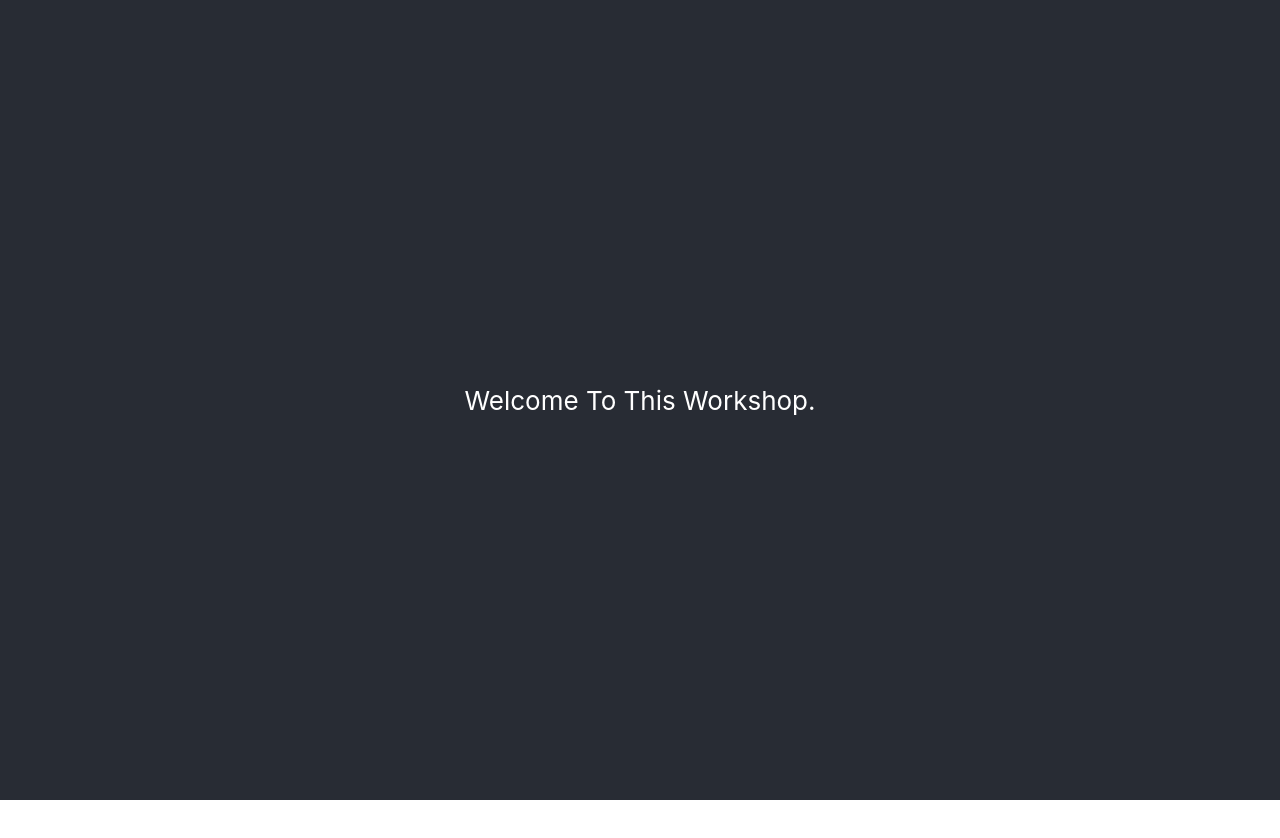
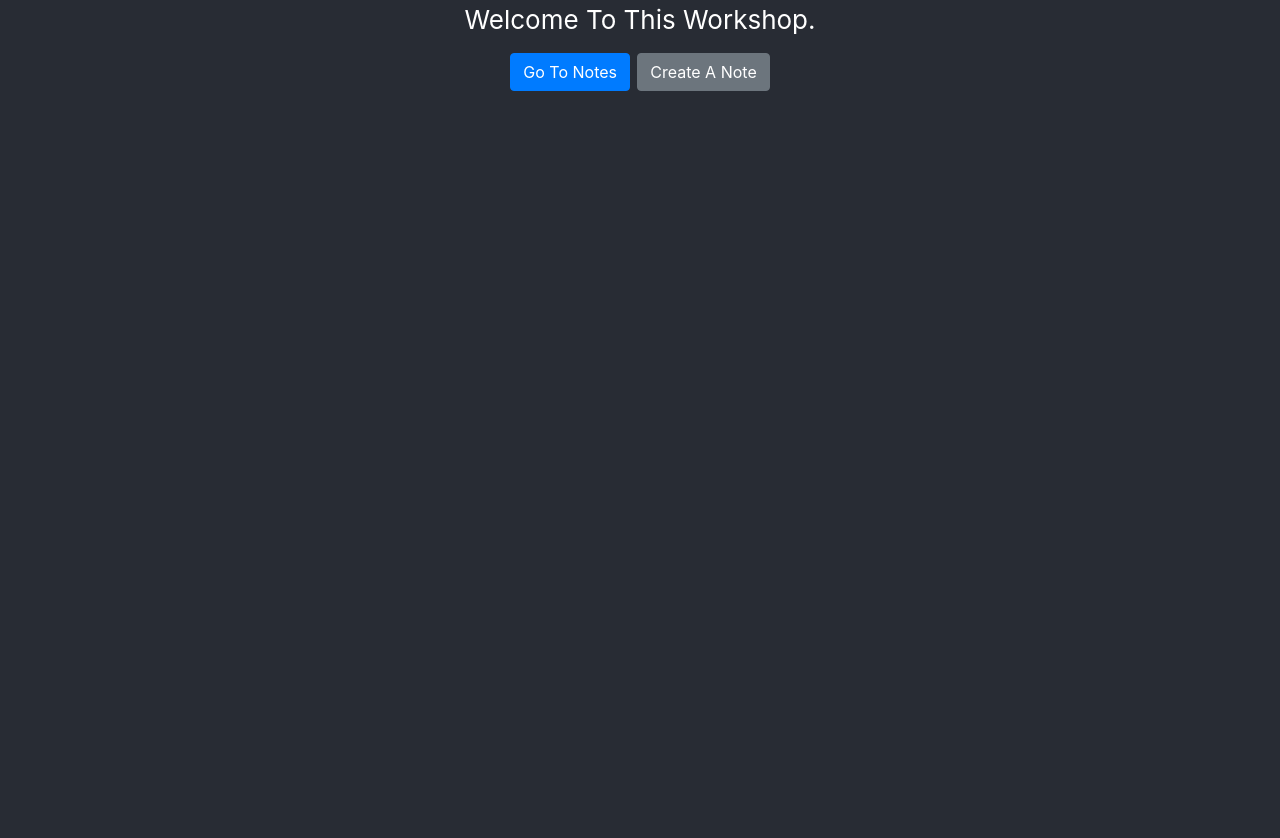
Before and after one commit to taovc/Workshop-React-Notebook, a React (Create React App) app in the folder my-app/: page / in a window 1280 px wide. Shown: the top 838 px of the page. Before the commit the page ends 800 px from the top, so only its background shows below. Built offline with nearby package versions, Linux system fonts and the light colour scheme; the HTML template or start-up script is replaced by a standard one.

Commit message:
[update] v3.0.0

```diff
--- a/my-app/package.json
+++ b/my-app/package.json
@@ -11,6 +11,7 @@
     "@types/react": "^18.0.26",
     "@types/react-dom": "^18.0.10",
     "react": "^18.2.0",
+    "react-bootstrap": "^2.7.0",
     "react-dom": "^18.2.0",
     "react-router-dom": "^6.6.2",
     "react-scripts": "5.0.1",
--- a/my-app/src/App.tsx
+++ b/my-app/src/App.tsx
@@ -1,5 +1,4 @@
 import { BrowserRouter as Router, Routes, Route } from "react-router-dom";
-
 import Home from "./components/Home";
 
 function App() {
@@ -7,6 +6,8 @@ function App() {
     <Router>
       <Routes>
         <Route path="/" element={<Home />} />
+        todo: add the other routes here
+        <Route path="*" element={<Home />} />
       </Routes>
     </Router>
   );
--- a/my-app/src/components/Home.css
+++ b/my-app/src/components/Home.css
@@ -4,11 +4,24 @@
 
 .App-header {
   background-color: #282c34;
-  min-height: 100vh;
-  display: flex;
+  position: relative;
+  min-height: 50px;
+  display: block;
   flex-direction: column;
   align-items: center;
   justify-content: center;
   font-size: calc(10px + 2vmin);
   color: white;
 }
+
+.home {
+  background-color: #282c34;
+  min-height: 100vh;
+  position: relative;
+  display: block;
+  flex-direction: column;
+  align-items: center;
+  justify-content: center;
+  font-size: calc(10px + 2vmin);
+  color: white;
+}
--- a/my-app/src/components/Home.tsx
+++ b/my-app/src/components/Home.tsx
@@ -1,13 +1,30 @@
-import './Home.css'
+import "./Home.css";
+import Button from "react-bootstrap/Button";
 
 const Home = () => {
   return (
     <div className="App">
       <header className="App-header">
-        <p>
-          Welcome To This Workshop.
-        </p>
+        <p>Welcome To This Workshop.</p>
       </header>
+      <div className="home">
+        <Button
+          variant="primary"
+          onClick={() => {
+            window.location.href = "/notes";
+          }}
+        >
+          Go To Notes
+        </Button>{" "}
+        <Button
+          variant="secondary"
+          onClick={() => {
+            window.location.href = "/note/create";
+          }}
+        >
+          Create A Note
+        </Button>
+      </div>
     </div>
   );
 };
--- a/my-app/src/index.css
+++ b/my-app/src/index.css
@@ -1,3 +1,5 @@
+@import url('https://maxcdn.bootstrapcdn.com/bootstrap/4.0.0/css/bootstrap.min.css');
+
 body {
   margin: 0;
   font-family: -apple-system, BlinkMacSystemFont, 'Segoe UI', 'Roboto', 'Oxygen',
```
Also changed, not shown: 1 other file (tests, documents, lock files or other folders).
